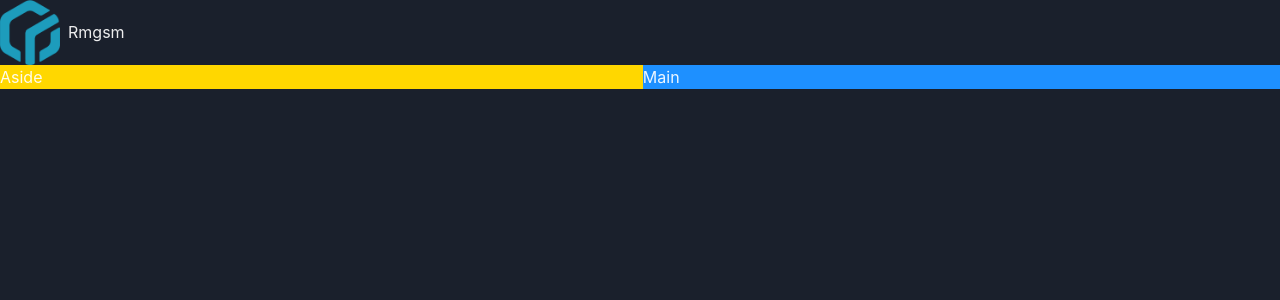
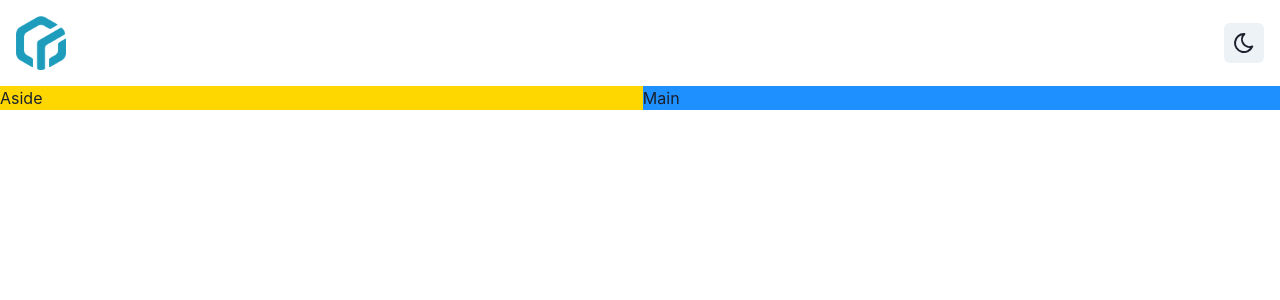
Before and after one commit to alihatampouri/game-app, a React (Vite) app: page / in a window 1280 px wide. Shown: the top 300 px of the page. Built offline with nearby package versions, Linux system fonts and the light colour scheme.

Commit message:
Build the color mode switch

```diff
--- a/package.json
+++ b/package.json
@@ -15,7 +15,8 @@
     "@emotion/styled": "^11.13.0",
     "framer-motion": "^11.11.9",
     "react": "^18.3.1",
-    "react-dom": "^18.3.1"
+    "react-dom": "^18.3.1",
+    "react-icons": "^5.3.0"
   },
   "devDependencies": {
     "@eslint/js": "^9.11.1",
--- /dev/null
+++ b/src/components/ColorModeSwitch.tsx
@@ -0,0 +1,19 @@
+import { IconButton, useColorMode } from "@chakra-ui/react";
+import { TbMoon, TbSun } from "react-icons/tb";
+
+const ColorModeSwitch = () => {
+    const { toggleColorMode, colorMode } = useColorMode();
+
+    console.log(colorMode);
+
+    return (
+        <IconButton
+            aria-label="Toggle color mode"
+            onClick={toggleColorMode}
+            icon={colorMode === "dark" ? <TbSun /> : <TbMoon />}
+            fontSize="1.5rem"
+        />
+    );
+};
+
+export default ColorModeSwitch;
--- a/src/components/NavBar.tsx
+++ b/src/components/NavBar.tsx
@@ -1,11 +1,12 @@
-import { HStack, Image, Text } from "@chakra-ui/react";
+import { HStack, Image } from "@chakra-ui/react";
 import logo from "../assets/logo.png";
+import ColorModeSwitch from "./ColorModeSwitch";
 
 const NavBar = () => {
     return (
-        <HStack>
-            <Image src={logo} width="60px" />
-            <Text>Rmgsm</Text>
+        <HStack justifyContent="space-between" padding="1rem">
+            <Image src={logo} width="50px" />
+            <ColorModeSwitch />
         </HStack>
     );
 };
--- a/src/theme.ts
+++ b/src/theme.ts
@@ -1,7 +1,7 @@
 import { extendTheme, type ThemeConfig } from '@chakra-ui/react'
 
 const config: ThemeConfig = {
-  initialColorMode: 'dark',
+  initialColorMode: 'system',
   useSystemColorMode: true,
 }
 
```
Also changed, not shown: 1 other file (tests, documents, lock files or other folders).
